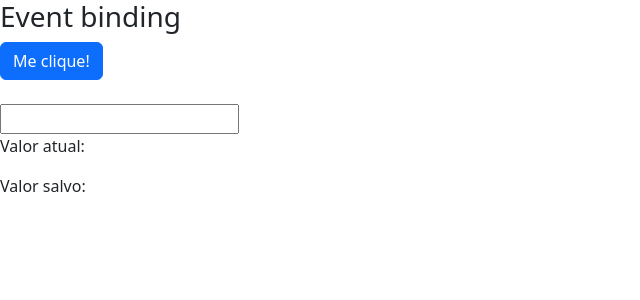
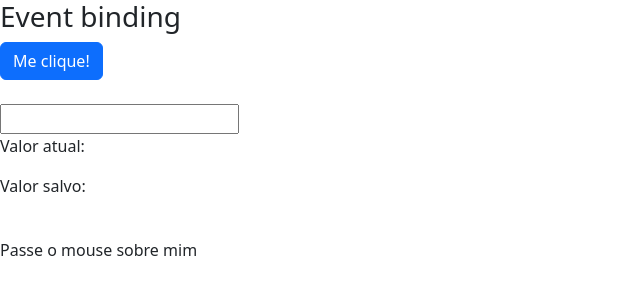
Before and after one commit to EvertuLima/ex-data-binding, an Angular app: page / in a window 1280 px wide. Shown: the top 300 px of the page, without its empty margins (0-640 px from the left). Built offline with nearby package versions, Linux system fonts and the light colour scheme.

Commit message:
adição de css com o template

```diff
--- a/src/app/data-binding/data-binding.component.css
+++ b/src/app/data-binding/data-binding.component.css
@@ -0,0 +1,4 @@
+/* .highlight {
+    background-color: yellow;
+    font-weight: bold;
+} */
--- a/src/app/data-binding/data-binding.component.html
+++ b/src/app/data-binding/data-binding.component.html
@@ -84,6 +84,14 @@
 
             <p>Valor atual: {{ valorAtual }} </p>
             <p>Valor salvo: {{ valorSalvo }} </p>
+            <br>
+            <span
+            (mouseover)="onMouseOverOut()"
+            (mouseout)="onMouseOverOut()"
+            [class.highlight]="isMouseOver"
+            >
+                Passe o mouse sobre mim
+            </span>
 
         </div>
 
--- a/src/app/data-binding/data-binding.component.ts
+++ b/src/app/data-binding/data-binding.component.ts
@@ -3,7 +3,16 @@
 @Component({
   selector: 'app-data-binding',
   templateUrl: './data-binding.component.html',
-  styleUrls: ['./data-binding.component.css']
+  //styleUrls: ['./data-binding.component.css']
+  styles: [
+    `
+    .highlight {
+      background-color: yellow;
+      font-weight: bold;
+    }
+    `
+
+  ]
 })
 export class DataBindingComponent {
 
@@ -13,6 +22,7 @@
 
   valorAtual: string = '';
   valorSalvo: string = '';
+  isMouseOver: boolean = false;
 
   getValor(){
     return 1;
@@ -33,5 +43,8 @@
     console.log();
     this.valorSalvo = (valor.target as HTMLInputElement).value;
   }
+  onMouseOverOut(){
+    this.isMouseOver = !this.isMouseOver;
+  }
 
 }
```
